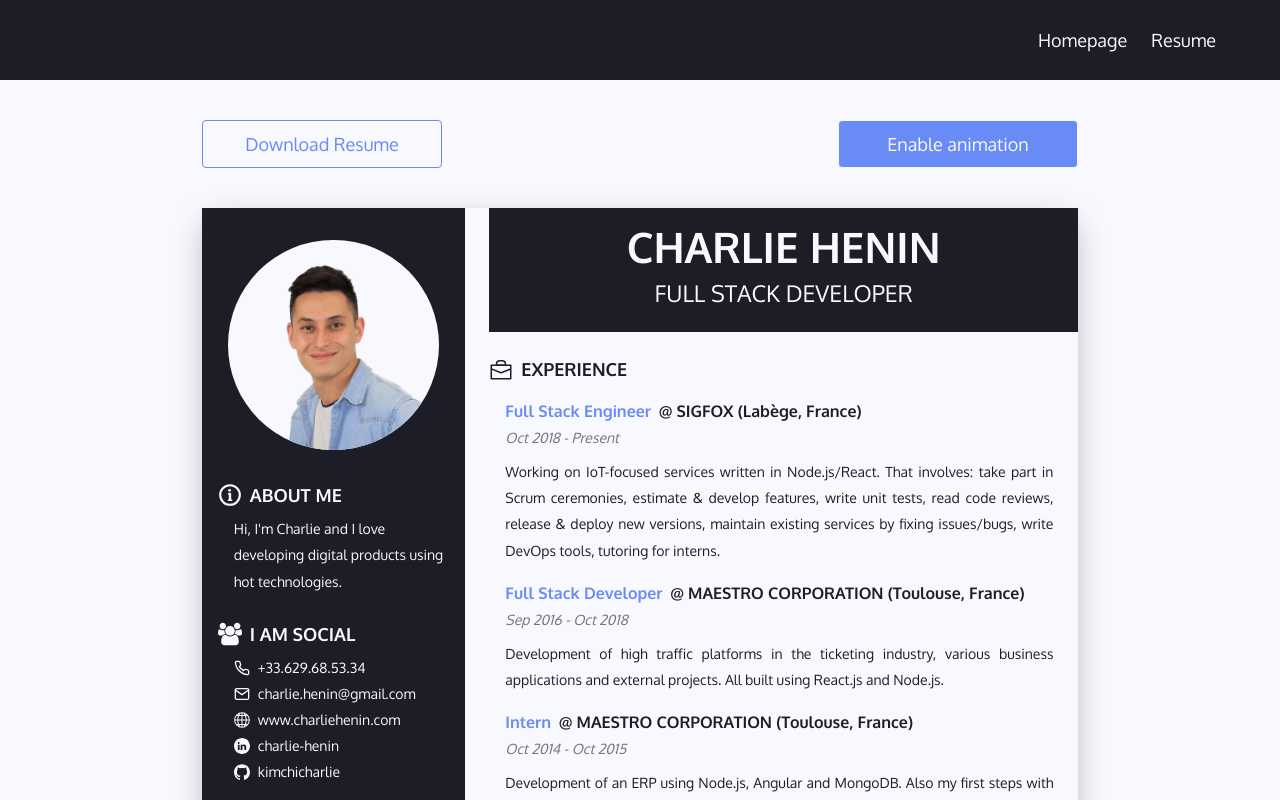
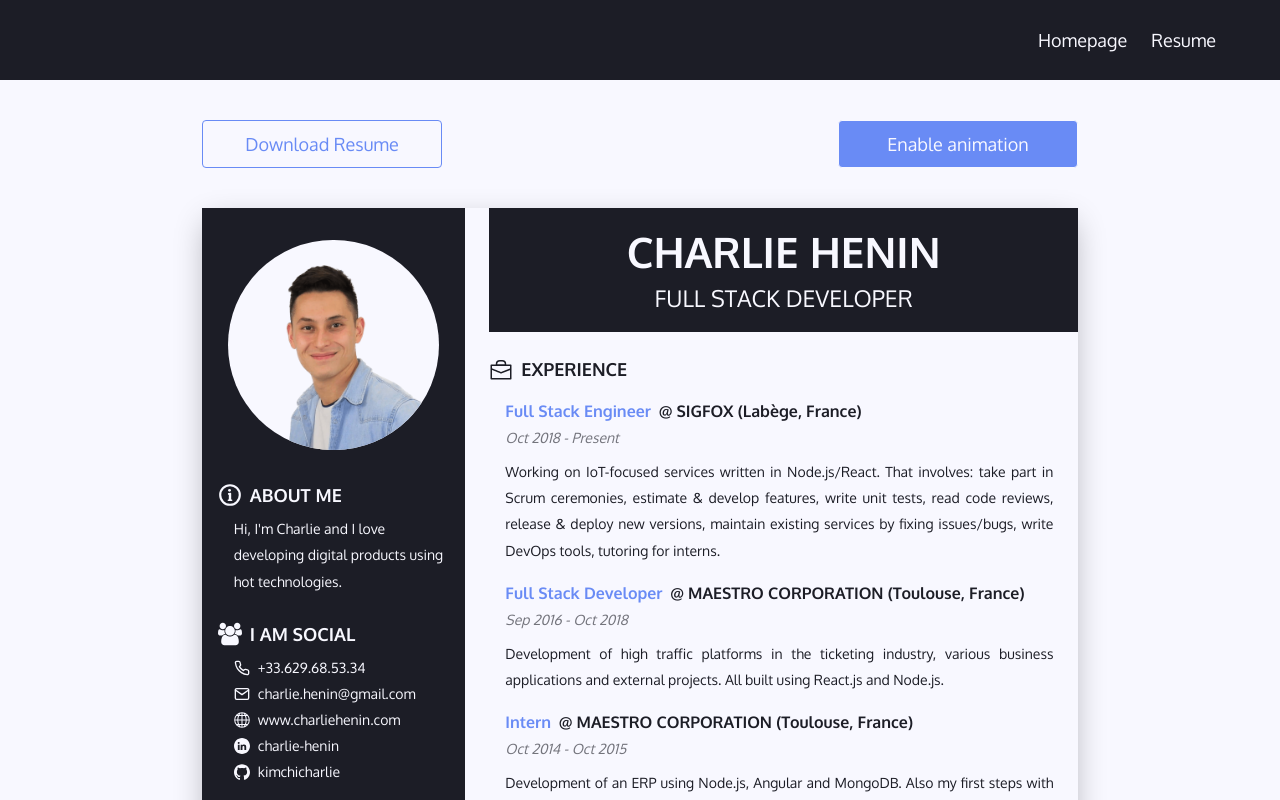
Before and after one commit to kimchicharlie/portfolio, a Gatsby site: page /resume in a window 1280 px wide. Shown: the top 800 px of the page. Built offline with nearby package versions, Linux system fonts and the light colour scheme; Gatsby itself is replaced by a stand-in of ours.

Commit message:
fix: some seo improvements

```diff
--- a/gatsby-config.js
+++ b/gatsby-config.js
@@ -1,7 +1,7 @@
 module.exports = {
   siteMetadata: {
-    title: `Charlie Henin`,
-    description: `Full Stack Developer Node.js React Toulouse`,
+    title: `Charlie Henin Full Stack Developer Node.js React Toulouse`,
+    description: `This is the personal website of Charlie Henin, Full Stack Developer Node.js React based in Toulouse. I love building services using Javascript technologies.`,
     author: `kimchicharlie`,
   },
   plugins: [
--- a/src/components/PresentationCard/index.js
+++ b/src/components/PresentationCard/index.js
@@ -5,7 +5,7 @@ import './style.css';
 
 const PresentationCard = ({ name, title, className }) => (
   <div className={`presentation-card${className ? ` ${className}` : ''}`}>
-    <span className="presentation-card-name">{name}</span>
+    <h1 className="presentation-card-name">{name}</h1>
     <span className="presentation-card-title">{title}</span>
   </div>
 );
--- a/src/components/PresentationCard/style.css
+++ b/src/components/PresentationCard/style.css
@@ -12,6 +12,9 @@
 }
 
 .presentation-card-name {
+  font-size: 100%;
+  font-family: inherit;
+  margin-bottom: 0;
   font-size: 42px;
   font-weight: bold;
 }
--- a/src/views/Introduction/index.js
+++ b/src/views/Introduction/index.js
@@ -7,7 +7,7 @@ const Introduction = () => {
   return (
     <div className="introduction-container">
       <div className="introduction-big-text">
-        <p>I'm Charlie Henin,</p>
+        <h1 className="introduction-title">I'm Charlie Henin</h1>
         <p className="introduction-secondary">Full Stack developer</p>
         <Link className="introduction-link" to="/resume">
           Check out my resume
```
Also changed, not shown: src/views/Introduction/style.css (+9 -5 lines).
